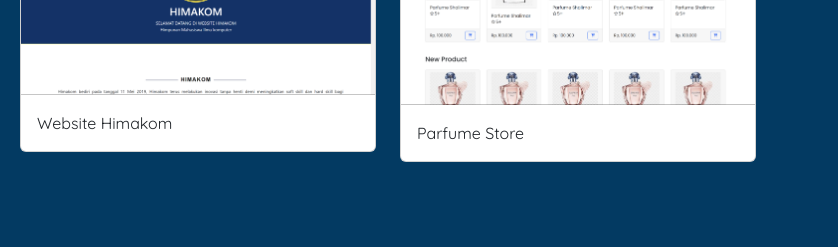
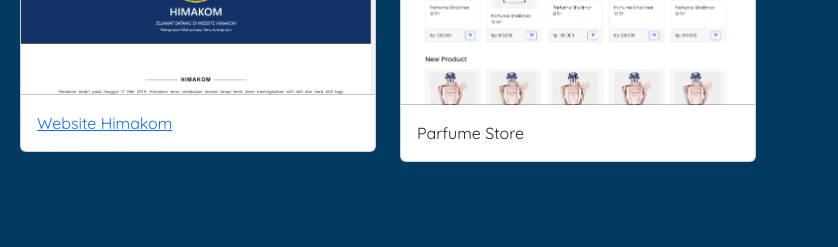
Before and after one commit to AdhityaPrayogie/Adhitya_Portofolio, a plain HTML site: page index.html in a window 1280 px wide. Shown: the part 1580-1827 px from the top of the page, 442-1280 px from the left. Drawn offline with nearby package versions, Linux system fonts and the light colour scheme.

Commit message:
Update index.html

```diff
--- a/index.html
+++ b/index.html
@@ -136,7 +136,7 @@
               <img src="img/asset/img-Himakom.png" class="card-img-top" alt="himakom" />
               <div class="card-body">
                 <p class="card-text">
-                  Website Himakom
+                  <a href="https://himakom-uniba.000webhostapp.com/">Website Himakom</a>
                 </p>
               </div>
             </div>
```
